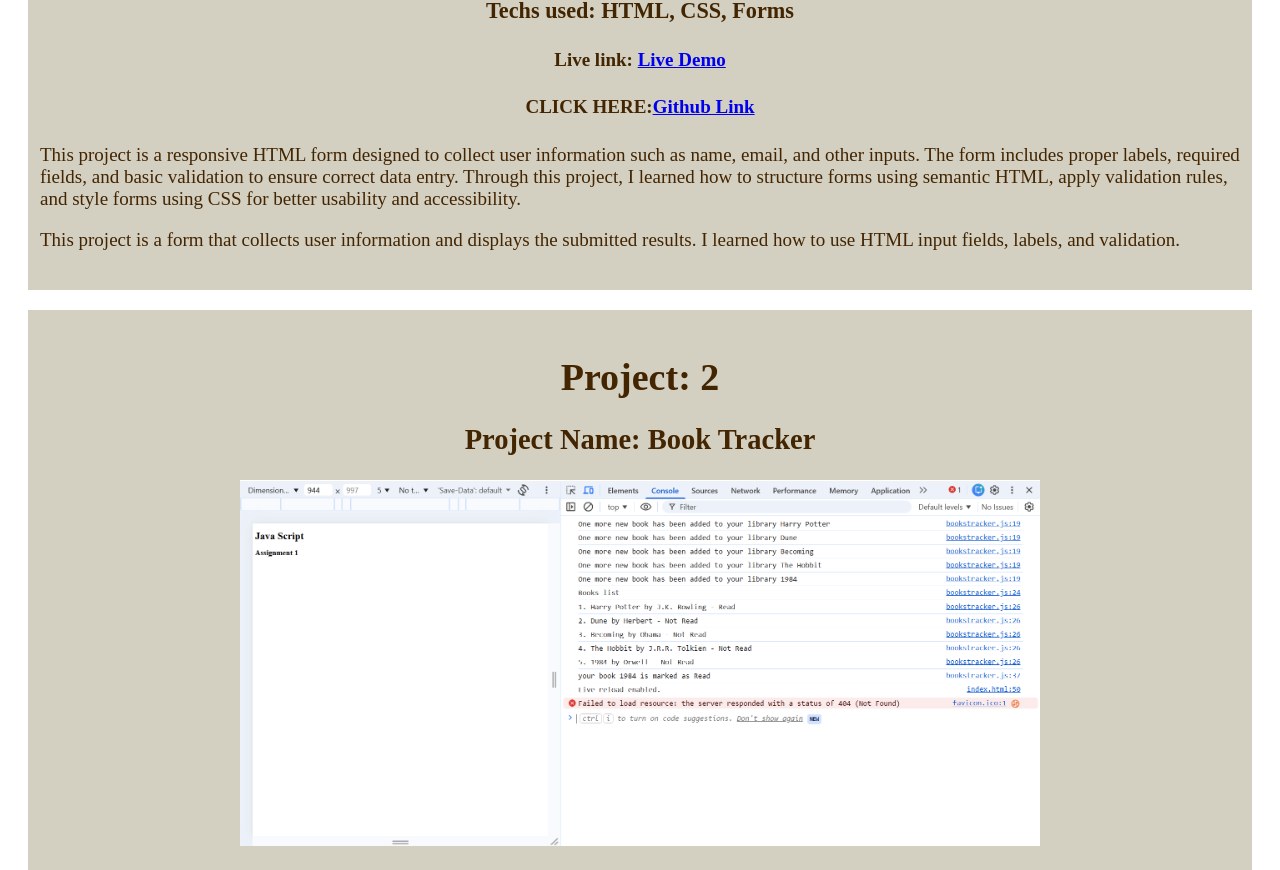
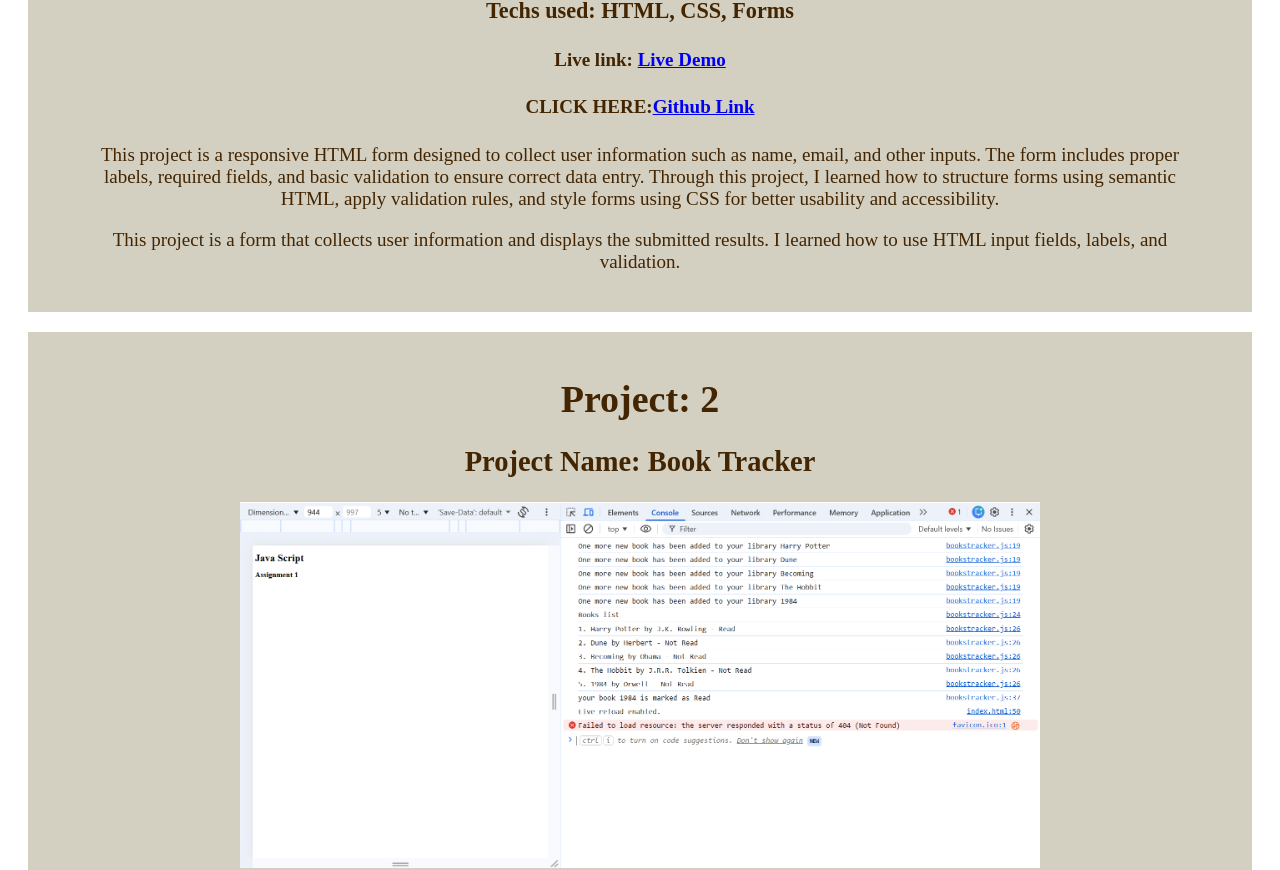
Before and after one commit to aripineninavya-rgb/React-project-portfolio, a React (Vite) app: page /portfolio in a window 1280 px wide. Shown: the part 832-1702 px from the top of the page. Built offline with nearby package versions, Linux system fonts and the light colour scheme.

Commit message:
upgraded

```diff
--- a/src/Components/Project.css
+++ b/src/Components/Project.css
@@ -13,7 +13,9 @@
 }
 
 .text {
-  width: 1200px;
+  width: 1100px;
+  text-align: center;
+
 }
 
 .navbar{
```
